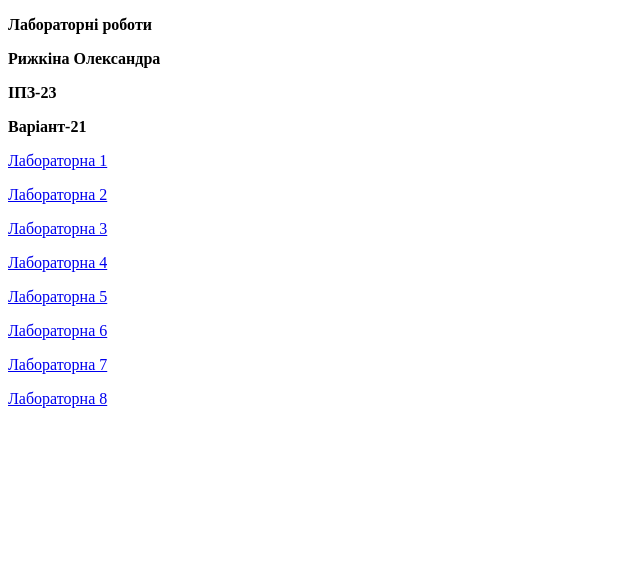
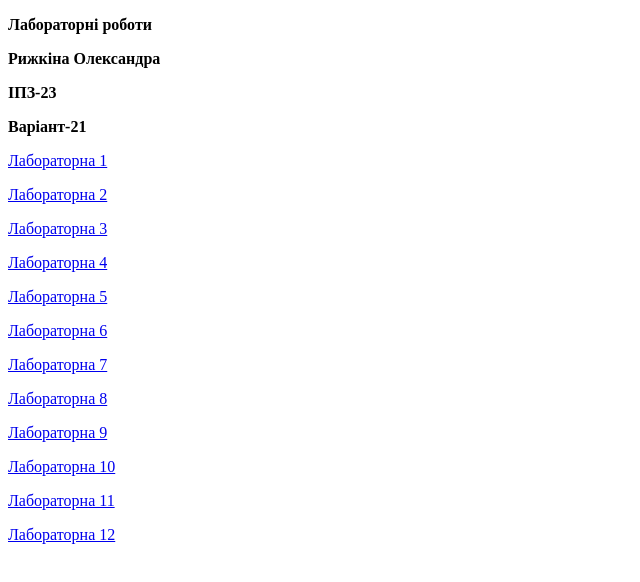
Before and after one commit to Fi6e/JS_Ryzhkin, a plain HTML site: page index.html in a window 1280 px wide. Shown: the whole page, without its empty margins (0-640 px from the left). Drawn offline with Linux system fonts and the light colour scheme.

Commit message:
Update index.html

```diff
--- a/index.html
+++ b/index.html
@@ -18,5 +18,9 @@
      <p><a href="lab6.html">Лабораторна 6</a></p>
      <p><a href="lab7.html">Лабораторна 7</a></p>
      <p><a href="lab8.html">Лабораторна 8</a></p>
+     <p><a href="lab9.html">Лабораторна 9</a></p>
+     <p><a href="lab10.html">Лабораторна 10</a></p>
+     <p><a href="lab11.html">Лабораторна 11</a></p>
+     <p><a href="lab12.html">Лабораторна 12</a></p>
 </body>
 </html>
```
